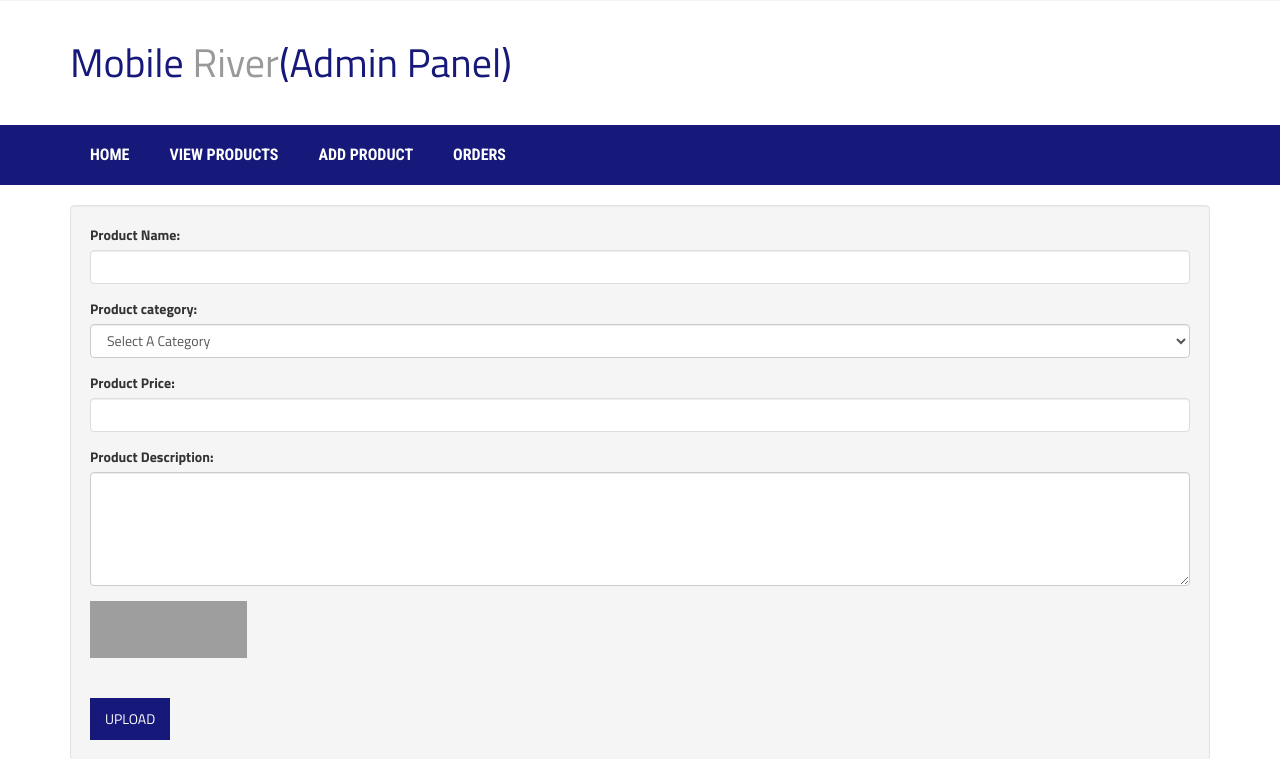
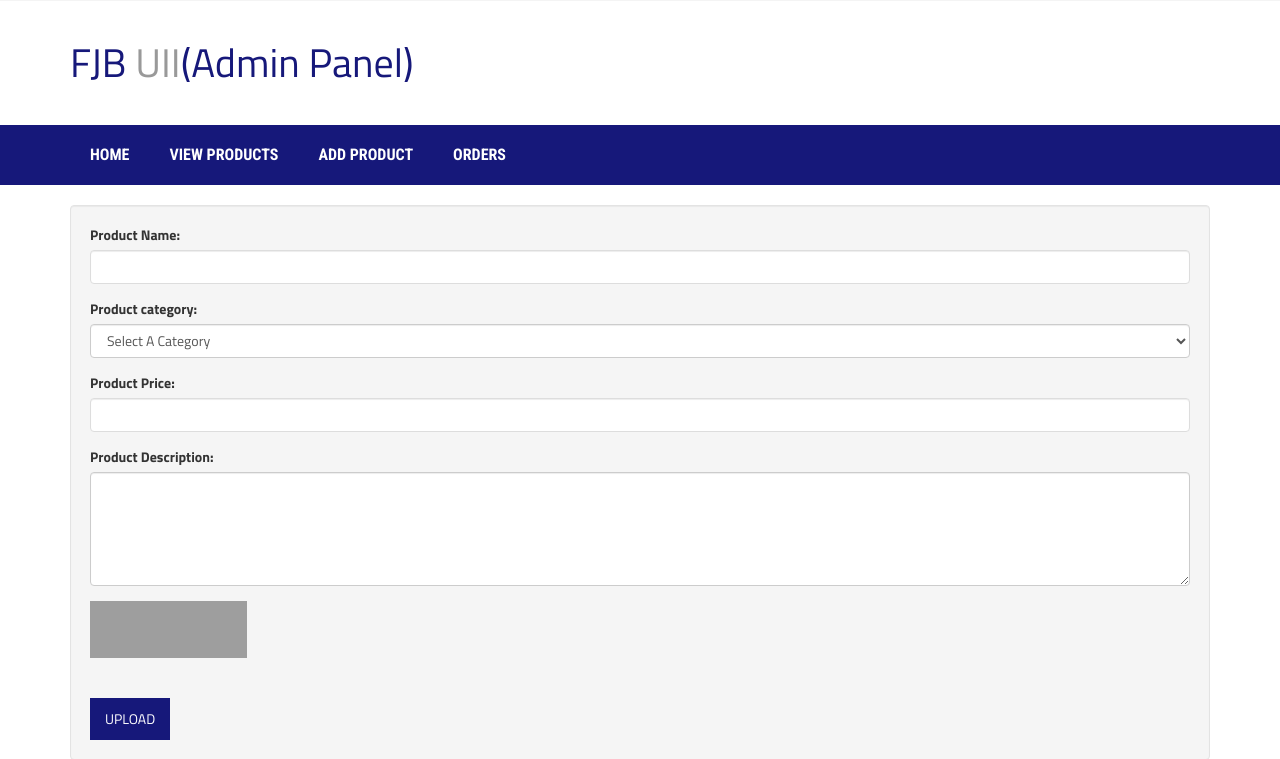
Before and after one commit to mochafaishal/fjbuii, a CodeIgniter app: the page made by application/views/add_pro.php in a window 1280 px wide. Shown: the top 759 px of the page. Run offline with CodeIgniter, Linux system fonts and the light colour scheme; some libraries are stand-ins or nearby versions; grey boxes are pictures that could not be loaded.

Commit message:
ganti head admin
ganti jadi admin

```diff
--- a/application/views/include/head_admin.php
+++ b/application/views/include/head_admin.php
@@ -30,7 +30,7 @@
         <div class="row">
             <div class="col-sm-6">
                 <div class="logo">
-                    <h1><a href="<?php echo base_url() ?>Admin">Mobile<span> River</span>(Admin Panel)</a></h1>
+                    <h1><a href="<?php echo base_url() ?>Admin">FJB<span> UII</span>(Admin Panel)</a></h1>
                 </div>
             </div>
 
```
